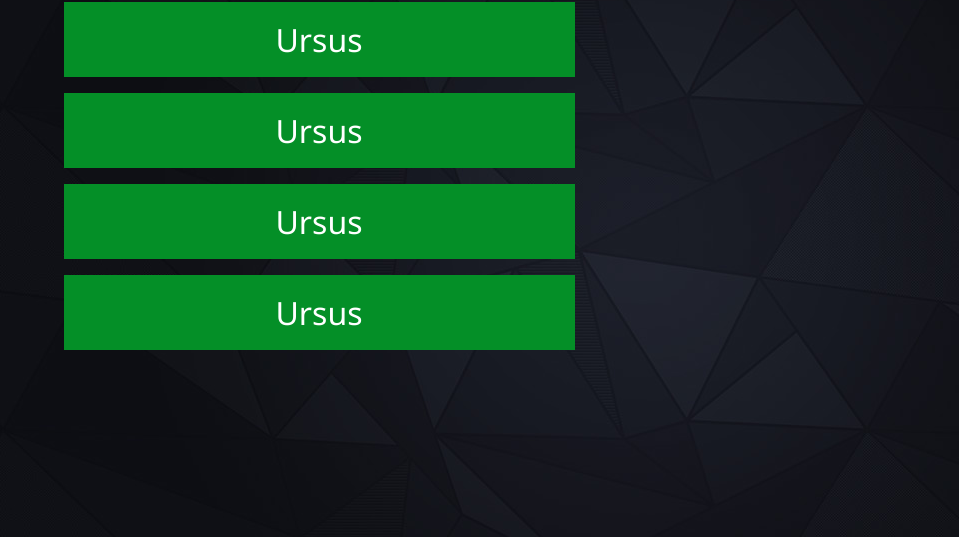
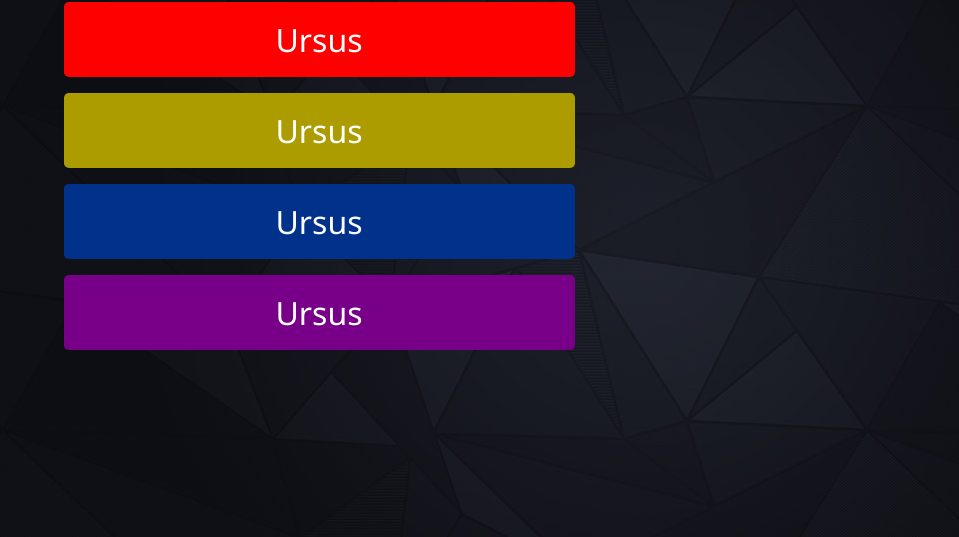
Before and after one commit to gabirat/quiz, a website: page public/quiz.html in a window 1280 px wide. Shown: the part 263-800 px from the top of the page, without its empty margins (321-1280 px from the left). Drawn offline with nearby package versions, Linux system fonts and the light colour scheme; a web font is replaced by a local one.

Commit message:
Styles and some scripts with comments xd

```diff
--- a/public/css/main.css
+++ b/public/css/main.css
@@ -73,7 +73,7 @@ body {
 }
 
 .questionNo {
-    color: rgb(83, 83, 83);
+    color: rgb(110, 110, 110);
 }
 
 .questionContent {
@@ -92,4 +92,21 @@ body {
     font-size: 2rem;
     padding: 1rem 0;
     background: rgb(4, 143, 39);
+    border-radius: 0.3rem;
 }
+
+#ans0 {
+    background: red;
+}
+
+#ans1 {
+    background: rgb(173, 156, 0);
+}
+
+#ans2 {
+    background: rgb(0, 49, 139);
+}
+
+#ans3 {
+    background: rgb(120, 0, 136);
+}
--- a/public/js/main.js
+++ b/public/js/main.js
@@ -9,6 +9,13 @@ $(document).ready(function(){
 		let name = stripHTMLTags($("#name").val().trim());
 		let surname = stripHTMLTags($("#surname").val().trim());
 		let school = $("#school").val().trim();
+
+		const QuestionDOM = { //question structure
+			answers: [$("ans0"),$("ans1"),$("ans2"),$("ans3")],
+			content: $(".questionContent")[0],
+			questionNo: $(".questionNo")[0]
+		};
+
 		username = `${name} ${surname}`;
 		if (username) {
 			socket = io();
@@ -18,8 +25,8 @@ $(document).ready(function(){
 			});
 			socket.on("ready", ()=>{
 				document.write("todo: waiting for quiz (user: "+username);
-				socket.on("next-question", data =>{
-					//handle questions
+				socket.on("next-question", data =>{ //writes current question into template TODO: finish it XD
+					QuestionDOM.content.text(data.content);
 				});
 			});
 		}
--- a/public/quiz.html
+++ b/public/quiz.html
@@ -42,10 +42,10 @@
         <p class="questionNo">Pytanie 1</p>
         <p class="questionContent">Kim jest Paweł Kinasz?</p>
         <ul id="answersList">
-            <li class="answer">Ursus</li>
-            <li class="answer">Ursus</li>
-            <li class="answer">Ursus</li>
-            <li class="answer">Ursus</li>
+            <li class="answer" id="ans0">Ursus</li>
+            <li class="answer" id="ans1">Ursus</li>
+            <li class="answer" id="ans2">Ursus</li>
+            <li class="answer" id="ans3">Ursus</li>
         </ul>
     </div>
 </body>
```
